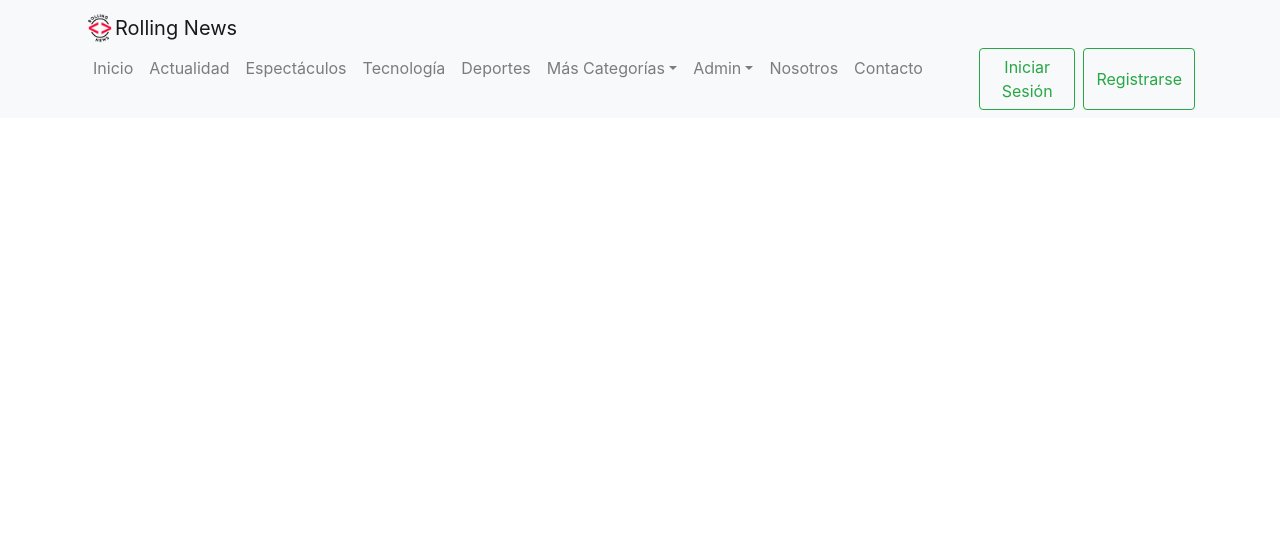
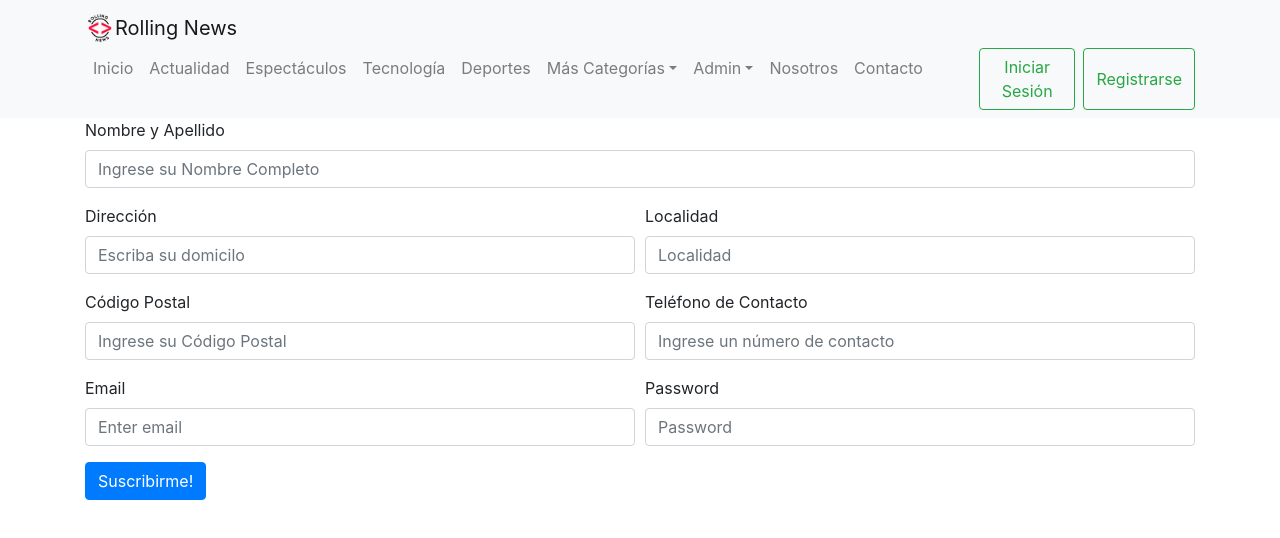
Before and after one commit to slmoran90/RollingNews-Grupo2, a React (Create React App) app: page / in a window 1280 px wide. Shown: the top 538 px of the page. Built offline with nearby package versions, Linux system fonts and the light colour scheme.

Commit message:
puse el componente suscripcion en app para ver como quedaba

```diff
--- a/src/App.js
+++ b/src/App.js
@@ -3,12 +3,14 @@ import "./App.css";
 import Navegacion from "./components/common/Navegacion";
 //import Footer from "./components/common/Footer";
 import "bootstrap/dist/css/bootstrap.min.css";
+import Suscripcion from "./components/Suscripcion";
 
 function App() {
   return (
     <Router>
       <Navegacion> </Navegacion> {/* Navegacion */}{" "}
       {/*Usaremos operador ternario para mostrar barra de navAdmin o NavNormal*/}{" "}
+      <Suscripcion></Suscripcion>
       <Switch>
         <Route exact path="/">
           {" "}
--- a/src/components/Suscripcion.js
+++ b/src/components/Suscripcion.js
@@ -1,9 +1,9 @@
-import { React, Fragment } from "react";
-import { Form } from "react-bootstrap";
+import { React } from "react";
+import { Form, Col, Button, Container } from "react-bootstrap";
 
 const Suscripcion = () => {
   return (
-    <Fragment>
+    <Container>
       <Form>
         <Form.Group>
           <Form.Label>Nombre y Apellido</Form.Label>
@@ -13,24 +13,24 @@ const Suscripcion = () => {
           ></Form.Control>
         </Form.Group>
         <Form.Row>
-          <Form.Group as={col}>
+          <Form.Group as={Col}>
             <Form.Label>Dirección</Form.Label>
             <Form.Control placeholder="Escriba su domicilo"></Form.Control>
           </Form.Group>
-          <Form.Group as={col}>
+          <Form.Group as={Col}>
             <Form.Label>Localidad</Form.Label>
             <Form.Control placeholder="Localidad"></Form.Control>
           </Form.Group>
         </Form.Row>
         <Form.Row>
-          <Form.Group as={col}>
+          <Form.Group as={Col}>
             <Form.Label>Código Postal</Form.Label>
             <Form.Control
               type="number"
               placeholder="Ingrese su Código Postal"
             ></Form.Control>
           </Form.Group>
-          <Form.Group as={col}>
+          <Form.Group as={Col}>
             <Form.Label>Teléfono de Contacto</Form.Label>
             <Form.Control
               type="number"
@@ -52,7 +52,7 @@ const Suscripcion = () => {
           Suscribirme!
         </Button>
       </Form>
-    </Fragment>
+    </Container>
   );
 };
 
```
